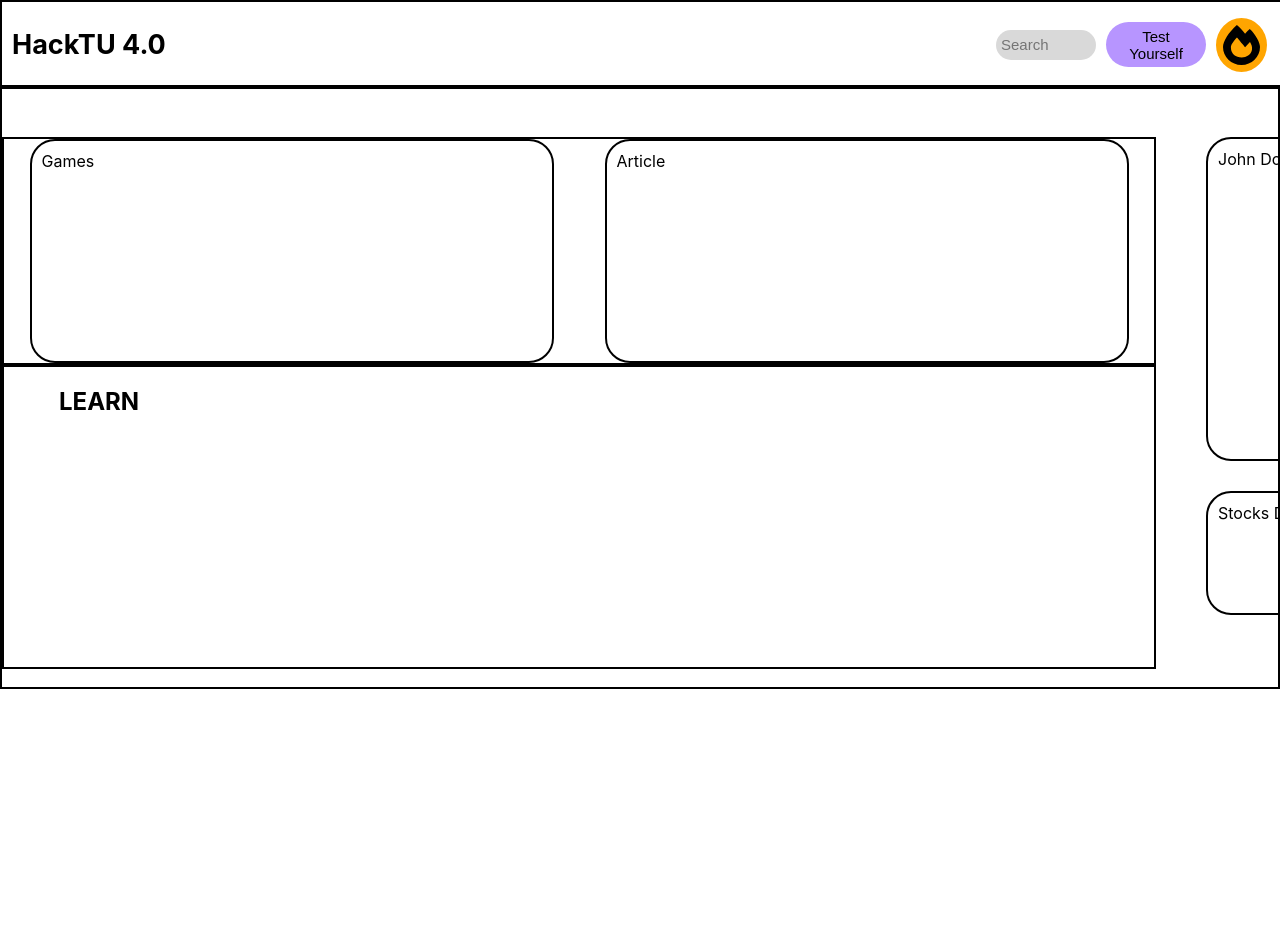
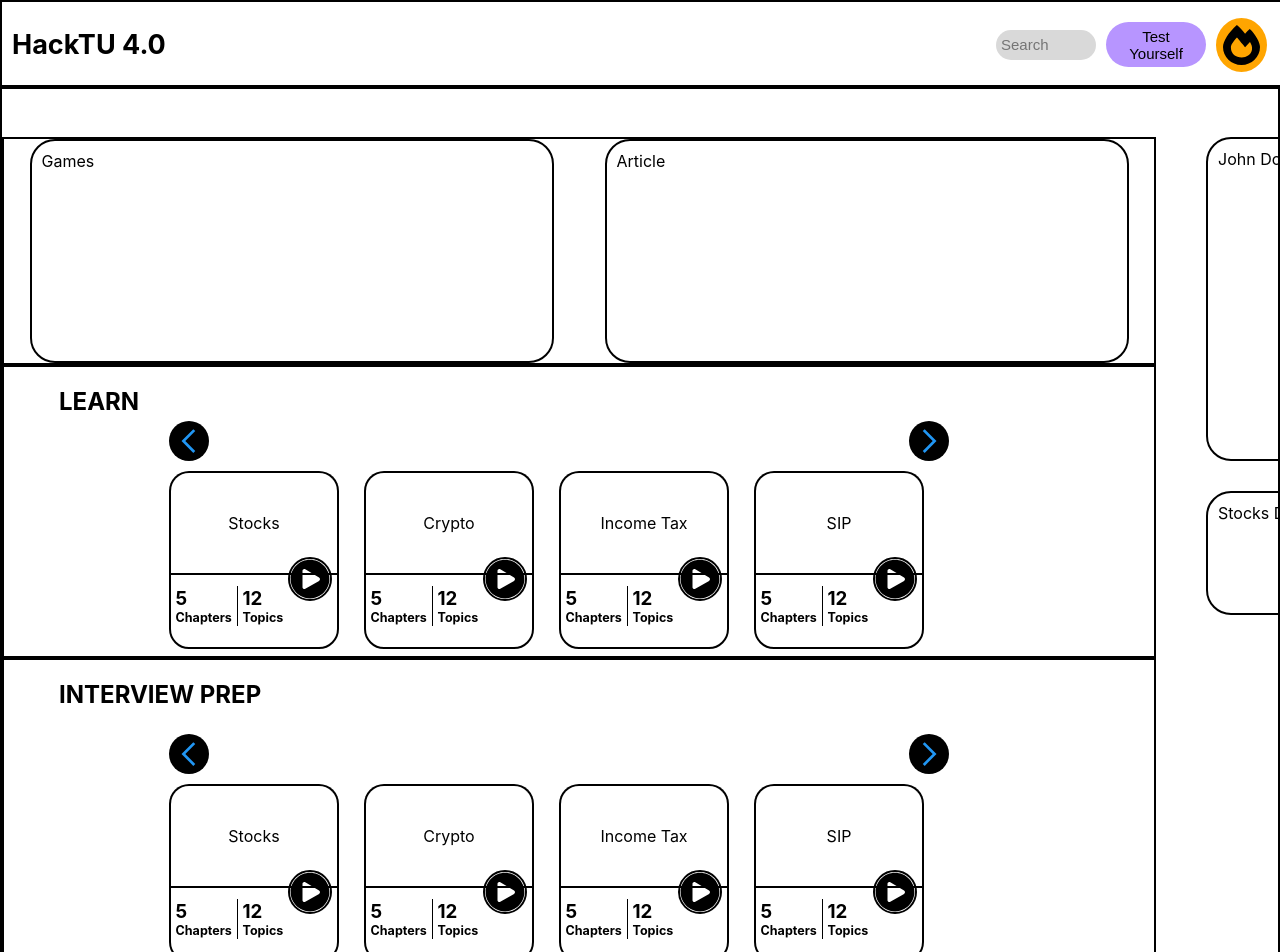
Before and after one commit to hjain2003/hacktu4, a React (Create React App) app in the folder client/: page / in a window 1280 px wide. Shown: the top 952 px of the page. Before the commit the page ends 800 px from the top, so only its background shows below. Built offline with nearby package versions, Linux system fonts and the light colour scheme.

Commit message:
home structure finish

```diff
--- a/client/package.json
+++ b/client/package.json
@@ -7,10 +7,12 @@
     "@testing-library/react": "^13.4.0",
     "@testing-library/user-event": "^13.5.0",
     "flickity": "^2.3.0",
+    "pure-react-carousel": "^1.30.1",
     "react": "^18.2.0",
     "react-dom": "^18.2.0",
     "react-flickity-component": "^4.0.1",
     "react-icons": "^4.7.1",
+    "react-responsive-carousel": "^3.2.23",
     "react-scripts": "5.0.1",
     "web-vitals": "^2.1.4"
   },
--- a/client/src/App.js
+++ b/client/src/App.js
@@ -7,8 +7,6 @@ function App() {
   return (
     <>
     <Home/>
-    <br />
-    {/* <Card/> */}
     </>
   );
 }
--- a/client/src/components/Card/Card.css
+++ b/client/src/components/Card/Card.css
@@ -17,7 +17,6 @@
     border:2px solid black;
     padding: 2px;
     /* margin-bottom: 10px; */
-    z-index: 0;
 }
 #img{
     display: flex;
@@ -28,7 +27,9 @@
     justify-content: center;
     border-top-left-radius: 20px;
     border-top-right-radius: 20px;
-    z-index: 0;
+}
+#img:hover{
+    transform: scale(1.1);
 }
 #chapters,#topics{
     font-size: 20px;
@@ -44,7 +45,6 @@
     /* border: 1px solid black; */
 }
 #circle_play{
-    z-index:1;
     display: flex;
     align-items: center;
     justify-content: center;
@@ -54,6 +54,9 @@
     border:2px solid black;
     margin-top: -20px;
 }
+#circle_play:hover{
+    transform: scale(1.1);
+}
 #card_info_row h6{
     margin-bottom: 20px;
 }
--- a/client/src/components/Card/Card.jsx
+++ b/client/src/components/Card/Card.jsx
@@ -3,10 +3,10 @@ import '../Card/Card.css';
 import { FaPlayCircle } from "react-icons/fa";
 
 
-const Card = () => {
+const Card = (props) => {
   return (
     <div id="card_wrapper_col">
-        <div id="img">Stocks</div>
+        <div id="img">{props.name}</div>
         <div id="card_info_row">
             <h3>5<h6>Chapters</h6></h3>
             <div id="line"></div>
--- /dev/null
+++ b/client/src/components/InterviewPrep/InterviewPrep.css
@@ -0,0 +1,39 @@
+#learn_cards{
+    margin-top: -20px;
+    display: flex;
+    justify-content: center;
+    /* flex-direction: column; */
+    align-items: center;
+    padding:10px;
+    height:200px;
+    width:800px;
+    /* border:2px solid green; */
+    margin-left: 145px;
+}
+.carousel{
+    /* height: 200px; */
+    width: 780px;
+    /* border:2px solid purple; */
+    padding: 10px;
+}
+#next_prev_btn{
+    display: flex;
+    justify-content: space-between;
+    margin-bottom: 10px;
+    /* border: 2px solid black; */
+}
+#prev_btn,#next_btn{
+    display: flex;
+    align-items: center;
+    justify-content: center;
+    height:40px;
+    width:40px;
+    border-radius: 100%;
+    border:none;
+    background-color: black;
+}
+#InterviewPrep{
+    width:1150px;
+    border:2px solid black;
+    margin-left: 0px;
+}
--- /dev/null
+++ b/client/src/components/InterviewPrep/InterviewPrep.jsx
@@ -0,0 +1,43 @@
+import React from 'react'
+import '../InterviewPrep/InterviewPrep.css'
+import { CarouselProvider, Slider, Slide, ButtonBack, ButtonNext } from 'pure-react-carousel';
+import 'pure-react-carousel/dist/react-carousel.es.css';
+import { FcNext } from "react-icons/fc";
+import { FcPrevious } from "react-icons/fc";
+import Card from '../Card/Card';
+
+const InterviewPrep = () => {
+  return (
+    <>
+    <div id="learn_cards">
+                           <CarouselProvider className='carousel'
+                               naturalSlideWidth={1000}
+                               naturalSlideHeight={1025}
+                               totalSlides={7}
+                               visibleSlides={4}
+                               currentSlide={0}
+                               interval={5000}
+                           >
+                               <div id="next_prev_btn">
+                                   <ButtonBack id="prev_btn"><FcPrevious size={30} /></ButtonBack>
+                                   <ButtonNext id="next_btn"><FcNext size={30} /></ButtonNext>
+                               </div>
+
+                               <Slider>
+                                   <Slide index={0}><Card name="Stocks"/></Slide>
+                                   <Slide index={1}><Card name="Crypto" /></Slide>
+                                   <Slide index={2}><Card name="Income Tax" /></Slide>
+                                   <Slide index={3}><Card name="SIP" /></Slide>
+                                   <Slide index={4}><Card name="Mutual Funds" /></Slide>
+                                   <Slide index={5}><Card /></Slide>
+                                   <Slide index={6}><Card /></Slide>
+                                   {/* <Slide index={6}><Card/></Slide>
+                                   <Slide index={7}><Card/></Slide> */}
+                               </Slider>
+                           </CarouselProvider>
+                       </div>
+   </>
+  )
+}
+
+export default InterviewPrep
--- /dev/null
+++ b/client/src/components/LearnSlider/LearnSlider.css
@@ -0,0 +1,34 @@
+#learn_cards{
+    margin-top: -20px;
+    display: flex;
+    justify-content: center;
+    /* flex-direction: column; */
+    align-items: center;
+    padding:10px;
+    height:200px;
+    width:800px;
+    /* border:2px solid green; */
+    margin-left: 145px;
+}
+.carousel{
+    /* height: 200px; */
+    width: 780px;
+    /* border:2px solid purple; */
+    padding: 10px;
+}
+#next_prev_btn{
+    display: flex;
+    justify-content: space-between;
+    margin-bottom: 10px;
+    /* border: 2px solid black; */
+}
+#prev_btn,#next_btn{
+    display: flex;
+    align-items: center;
+    justify-content: center;
+    height:40px;
+    width:40px;
+    border-radius: 100%;
+    border:none;
+    background-color: black;
+}
--- /dev/null
+++ b/client/src/components/LearnSlider/LearnSlider.jsx
@@ -0,0 +1,43 @@
+import React from 'react'
+import '../LearnSlider/LearnSlider.css';
+import { CarouselProvider, Slider, Slide, ButtonBack, ButtonNext } from 'pure-react-carousel';
+import 'pure-react-carousel/dist/react-carousel.es.css';
+import { FcNext } from "react-icons/fc";
+import { FcPrevious } from "react-icons/fc";
+import Card from '../Card/Card';
+
+const LearnSlider = () => {
+  return (
+    <>
+     <div id="learn_cards">
+                            <CarouselProvider className='carousel'
+                                naturalSlideWidth={1000}
+                                naturalSlideHeight={1025}
+                                totalSlides={7}
+                                visibleSlides={4}
+                                currentSlide={0}
+                                interval={5000}
+                            >
+                                <div id="next_prev_btn">
+                                    <ButtonBack id="prev_btn"><FcPrevious size={30} /></ButtonBack>
+                                    <ButtonNext id="next_btn"><FcNext size={30} /></ButtonNext>
+                                </div>
+
+                                <Slider>
+                                    <Slide index={0}><Card name="Stocks"/></Slide>
+                                    <Slide index={1}><Card name="Crypto" /></Slide>
+                                    <Slide index={2}><Card name="Income Tax" /></Slide>
+                                    <Slide index={3}><Card name="SIP" /></Slide>
+                                    <Slide index={4}><Card name="Mutual Funds" /></Slide>
+                                    <Slide index={5}><Card /></Slide>
+                                    <Slide index={6}><Card /></Slide>
+                                    {/* <Slide index={6}><Card/></Slide>
+                                    <Slide index={7}><Card/></Slide> */}
+                                </Slider>
+                            </CarouselProvider>
+                        </div>
+    </>
+  )
+}
+
+export default LearnSlider
--- a/client/src/pages/Home/Home.css
+++ b/client/src/pages/Home/Home.css
@@ -6,7 +6,7 @@
 #wrapper_row{
     display: flex;
     flex-direction: row;
-    height: 600px;
+    /* height: 600px; */
     border:2px solid black;
     margin-top: 85px;
 }
@@ -54,7 +54,7 @@
 
 #Learn_row{
     width:1150px;
-    height: 300px;
+    /* height: 300px; */
     border:2px solid black;
     /* padding: 5px; */
 }
@@ -62,3 +62,7 @@
     margin-left: 55px;
     margin-top: 20px;
 }
+#IP_Wrapper h2{
+    margin-left: 55px;
+    margin-top: 20px;
+}
--- a/client/src/pages/Home/Home.jsx
+++ b/client/src/pages/Home/Home.jsx
@@ -1,9 +1,13 @@
 import React from 'react'
 import Card from '../../components/Card/Card';
+import InterviewPrep from '../../components/InterviewPrep/InterviewPrep';
+import LearnSlider from '../../components/LearnSlider/LearnSlider';
 import Navbar from '../../components/Navbar/Navbar';
-import '../Home/Home.css'
+import '../Home/Home.css';
+
 
 const Home = () => {
+
     return (
         <>
             <Navbar />
@@ -20,7 +24,17 @@ const Home = () => {
                     </div>
                     <div id="Learn_row">
                         <h2>LEARN</h2>
+                        <br /><br />
+                       <LearnSlider/>
                     </div>
+                    <div id="IP_Wrapper">
+                    <div id="InterviewPrep">
+                        <h2>INTERVIEW PREP</h2>
+                        <br /><br /><br />
+                        <InterviewPrep/>
+                    </div>
+                    </div>
+
                 </div>
                 <div id="profile_stats">
                     <div id="profile">
--- a/package.json
+++ b/package.json
@@ -2,6 +2,7 @@
   "dependencies": {
     "flickity": "^2.3.0",
     "react-flickity-component": "^4.0.1",
-    "react-icons": "^4.7.1"
+    "react-icons": "^4.7.1",
+    "react-responsive-carousel": "^3.2.23"
   }
 }
```
Also changed, not shown: 2 other files (tests, documents, lock files or other folders).
